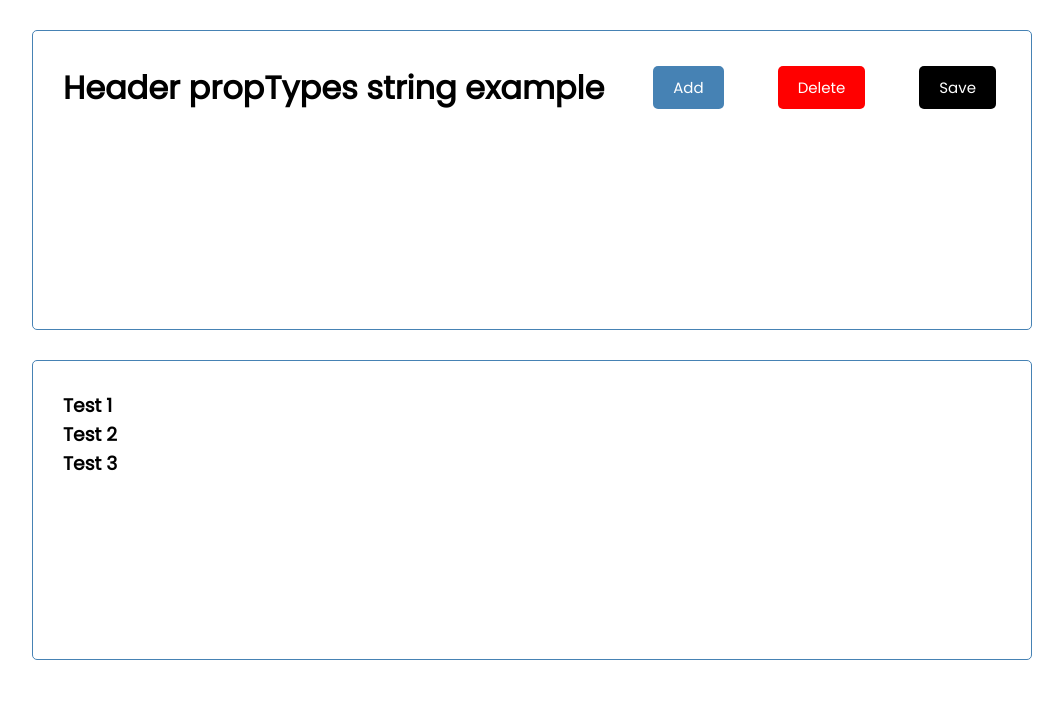
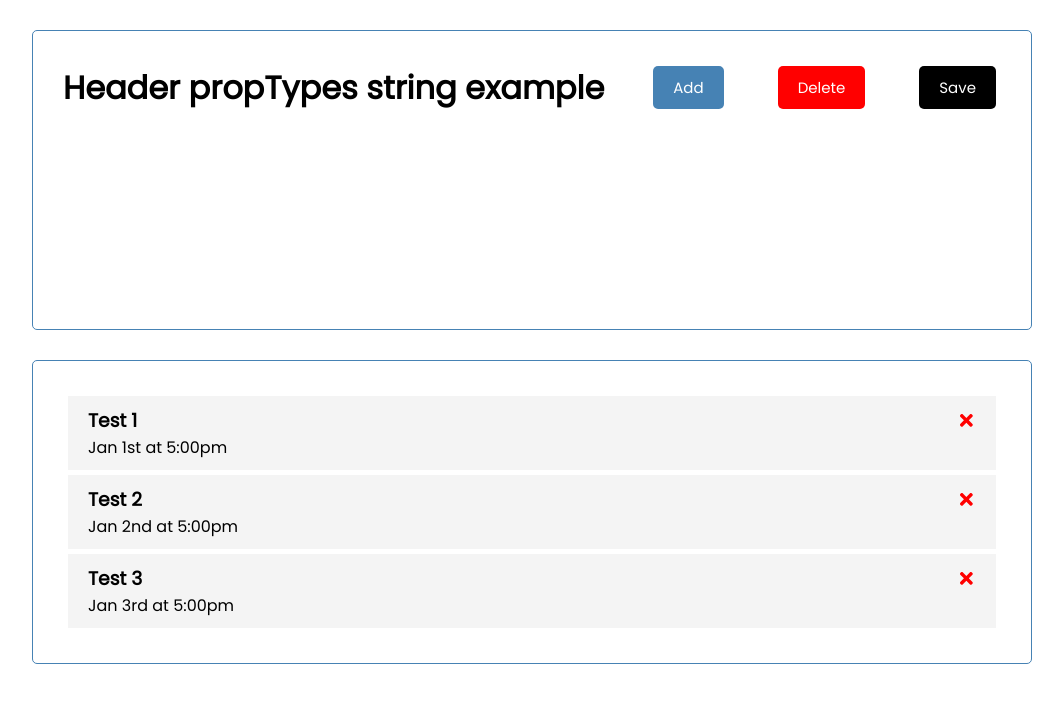
Before and after one commit to Infilong/ReactTraining, a React (Create React App) app: page / in a window 1280 px wide. Shown: the top 702 px of the page, without its empty margins (108-1171 px from the left). Built offline with nearby package versions, Linux system fonts and the light colour scheme.

Commit message:
Created Task and imported "react-icons/fa" to show icons

```diff
--- a/package.json
+++ b/package.json
@@ -8,7 +8,8 @@
     "@testing-library/user-event": "^13.5.0",
     "react": "^18.2.0",
     "react-dom": "^18.2.0",
-    "react-scripts": "5.0.1",
+    "react-icons": "^4.4.0",
+    "react-scripts": "^5.0.1",
     "web-vitals": "^2.1.4"
   },
   "scripts": {
--- /dev/null
+++ b/src/components/Task.js
@@ -0,0 +1,14 @@
+import { FaTimes } from "react-icons/fa";
+
+const Task = ({ task }) => {
+  return (
+    <div className="task">
+      <h3>
+        {task.text} <FaTimes style={{ color: "red", cursor: "pointer" }} />
+      </h3>
+      <p>{task.day}</p>
+    </div>
+  );
+};
+
+export default Task;
--- a/src/components/Tasks.js
+++ b/src/components/Tasks.js
@@ -1,8 +1,10 @@
+import Task from "./Task";
+
 const Tasks = ({ tasks }) => {
   return (
     <>
       {tasks.map((task) => (
-        <h3 key={task.id}>{task.text}</h3>
+        <Task key={task.id} task={task}/>
       ))}
     </>
   );
```
Also changed, not shown: 1 other file (tests, documents, lock files or other folders).
